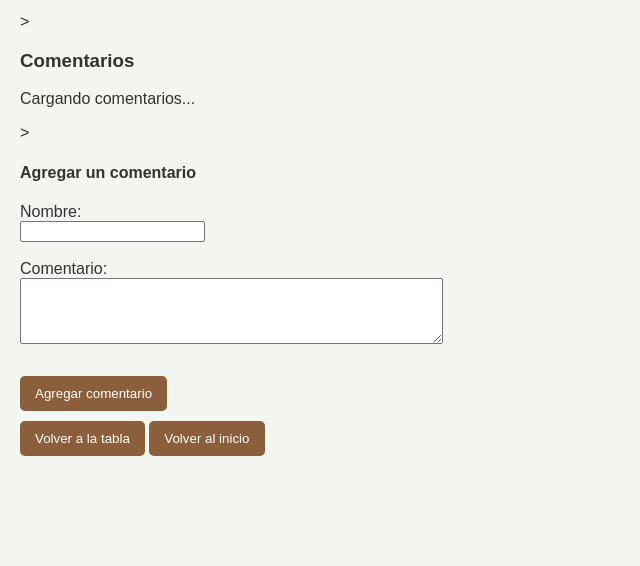
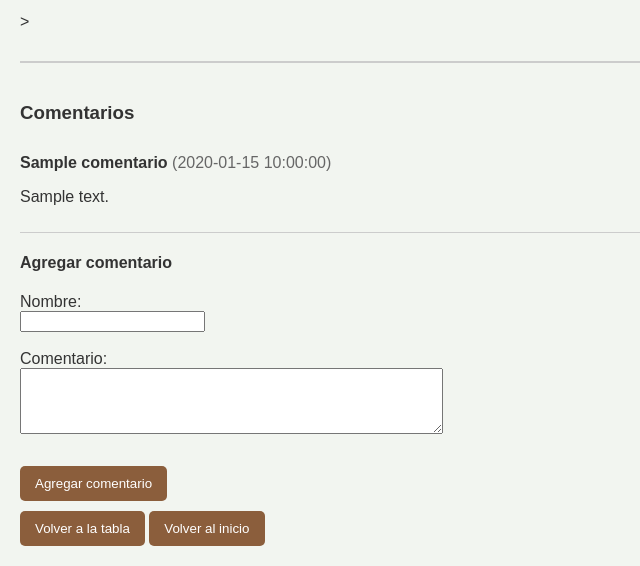
Before and after one commit to psyduck-ode/desarrollo_web_Felipe_DAngelo, a Flask app: page /aviso/1 in a window 1280 px wide. Shown: the part 781-1347 px from the top of the page, without its empty margins (0-640 px from the left). Before the commit the page ends 1237 px from the top, so only its background shows below. Run offline with Flask 3, Linux system fonts and the light colour scheme; tables that the repository leaves empty hold one stand-in row (values such as "Sample post").

Commit message:
Fead and refactro: did all the things related to comentarios in this commit

```diff
--- a/database/db.py
+++ b/database/db.py
@@ -180,9 +180,9 @@ def get_comentarios_by_aviso(aviso_id):
 def add_comentario(nombre, texto, aviso_id):
     session = SessionLocal()
     comentario = Comentario(
-        nombre=nombre,
-        texto=texto,
-        aviso_id=aviso_id
+        nombre = nombre,
+        texto = texto,
+        aviso_id = aviso_id
     )
     session.add(comentario)
     session.commit()
--- /dev/null
+++ b/static/js/comentarios.js
@@ -0,0 +1,105 @@
+const avisoId = document.getElementById('comentarios-section').getAttribute('data-aviso-id');
+
+document.addEventListener('DOMContentLoaded', () => {
+    cargarComentarios(avisoId);
+    document.getElementById('btn-agregar-comentario').addEventListener('click', agregarComentario);
+});
+
+function cargarComentarios(avisoId) {
+    fetch(`/api/avisos/${avisoId}/comentarios`)
+        .then(response => {
+            if (!response.ok) throw new Error('Error al cargar comentarios');
+            return response.json();
+        })
+        .then(comentarios => mostrarComentarios(comentarios))
+        .catch(error => {
+            const lista = document.getElementById('comentarios-lista');
+            if (lista) lista.innerHTML = '<p style="color: red;">Error al cargar comentarios</p>';
+        });
+}
+
+function mostrarComentarios(comentarios) {
+    const lista = document.getElementById('comentarios-lista');
+    if (!lista) return;
+
+    if (comentarios.length === 0) {
+        lista.innerHTML = '<p>No hay comentarios aún.</p>';
+        return;
+    }
+
+    let html = '<ul style="list-style: none; padding: 0;">';
+    comentarios.forEach(c => {
+        html += `
+            <li style="border-bottom: 1px solid #ccc; padding: 10px 0;">
+                <strong>${c.nombre}</strong>
+                <span style="color: #666;">(${c.fecha})</span>
+                <p>${c.texto}</p>
+            </li>
+        `;
+    });
+    html += '</ul>';
+    lista.innerHTML = html;
+}
+
+async function agregarComentario() {
+    const nombre = document.getElementById('comentario-nombre').value.trim();
+    const texto = document.getElementById('comentario-texto').value.trim();
+    const errores = [];
+
+    if (!nombre || nombre.length < 3 || nombre.length > 80) errores.push("El nombre debe tener entre 3 y 80 caracteres.");
+    if (!texto || texto.length < 5 || texto.length > 300) errores.push("El comentario debe tener entre 5 y 300 caracteres.");
+    if (errores.length > 0) {
+        mostrarErrores(errores);
+        return;
+    }
+
+    ocultarErrores();
+
+    fetch(`/api/avisos/${avisoId}/comentarios`, {
+        method: 'POST',
+        headers: {'Content-Type': 'application/json'},
+        body: JSON.stringify({ nombre, texto })
+    })
+    .then(response => {
+        if (!response.ok) {
+            return response.json().then(data => {
+                const mensajes = [];
+                if (data.errores) for (const key in data.errores) mensajes.push(data.errores[key]);
+                throw new Error(mensajes.join('\n') || 'Error al agregar comentario');
+            });
+        }
+        return response.json();
+    })
+    .then(data => {
+        document.getElementById('comentario-form').reset();
+        cargarComentarios(avisoId);
+        const mensaje = document.createElement('div');
+        mensaje.style.backgroundColor = '#ddffdd';
+        mensaje.style.padding = '10px';
+        mensaje.style.margin = '10px 0';
+        mensaje.style.borderLeft = '5px solid #4CAF50';
+        mensaje.textContent = '¡Comentario agregado exitosamente!';
+        const form = document.getElementById('comentario-form');
+        form.parentNode.insertBefore(mensaje, form);
+        setTimeout(() => mensaje.remove(), 3000);
+    })
+    .catch(error => mostrarErrores([error.message]));
+}
+
+function mostrarErrores(errores) {
+    const divErrores = document.getElementById('comentario-errores');
+    const listaErrores = document.getElementById('comentario-errores-lista');
+    if (!divErrores || !listaErrores) return;
+    listaErrores.innerHTML = '';
+    errores.forEach(e => {
+        const li = document.createElement('li');
+        li.textContent = e;
+        listaErrores.appendChild(li);
+    });
+    divErrores.style.display = 'block';
+}
+
+function ocultarErrores() {
+    const divErrores = document.getElementById('comentario-errores');
+    if (divErrores) divErrores.style.display = 'none';
+}
--- a/templates/informacion_actividad.html
+++ b/templates/informacion_actividad.html
@@ -55,28 +55,26 @@
         </div>
         {% endif %}
     <!--TArea 3-->>
-    </div>
-        <div id="comentarios-section" data-aviso-id="{{ aviso.id }}">
-        <h3>Comentarios</h3>
-        <div id="comentarios-lista">
-            <p>Cargando comentarios...</p>
-        </div>
+        <div id="comentarios-section" data-aviso-id="{{ aviso.id }}" style="margin-top: 30px; border-top: 2px solid #ccc; padding-top: 20px;">
+            <h3>Comentarios</h3>
 
-        <!--Formualrio de agregar comentario-->>
-        <h4>Agregar un comentario</h4>
-        <div id="comentario-errores" style="display: none; background-color: #ffdddd; padding: 10px; margin: 10px 0;">
+            <div id="comentarios-lista" style="margin-top: 20px;"></div>
+
+        <h4>Agregar comentario</h4>
+        <div id="comentario-errores" style="display:none; color:red; margin-bottom:10px;">
             <ul id="comentario-errores-lista"></ul>
         </div>
+        <form id="comentario-form">
+            <label>Nombre:</label><br>
+            <input type="text" id="comentario-nombre" maxlength="80" required><br><br>
 
-        <form id="comentario-form">
-            <label for="comentario-nombre">Nombre:</label><br>
-            <input type="text" id="comentario-nombre" name="nombre" minlength="3" maxlength="80" required><br><br>
-
-            <label for="comentario-texto">Comentario:</label><br>
-            <textarea id="comentario-texto" name="texto" rows="4" cols="50" minlength="5" maxlength="300" required></textarea><br><br>
+            <label>Comentario:</label><br>
+            <textarea id="comentario-texto" rows="4" cols="50" maxlength="300" required></textarea><br><br>
 
             <button type="button" id="btn-agregar-comentario">Agregar comentario</button>
         </form>
+
+
     </div>
 
     <button type="button" id="btn-volver-a-la-tabla" onclick="window.location.href=`{{ url_for('listado_avisos') }}`">Volver a la tabla</button>
@@ -108,5 +106,8 @@
         document.body.appendChild(overlay);
     }
     </script>
+    <!--Tarea 3-->
+    <script src="{{ url_for('static', filename='js/comentarios.js') }}"></script>
+
 </body>
 </html>
```
Also changed, not shown: README.md.
